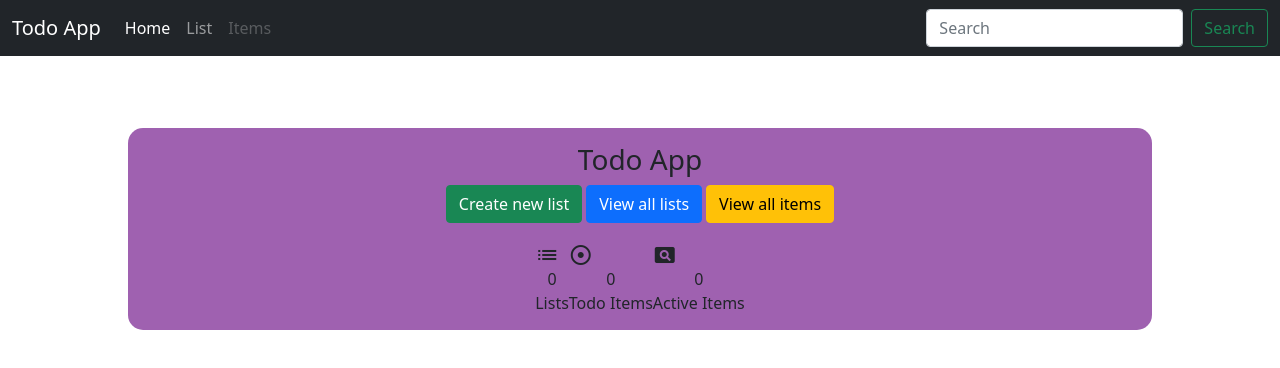
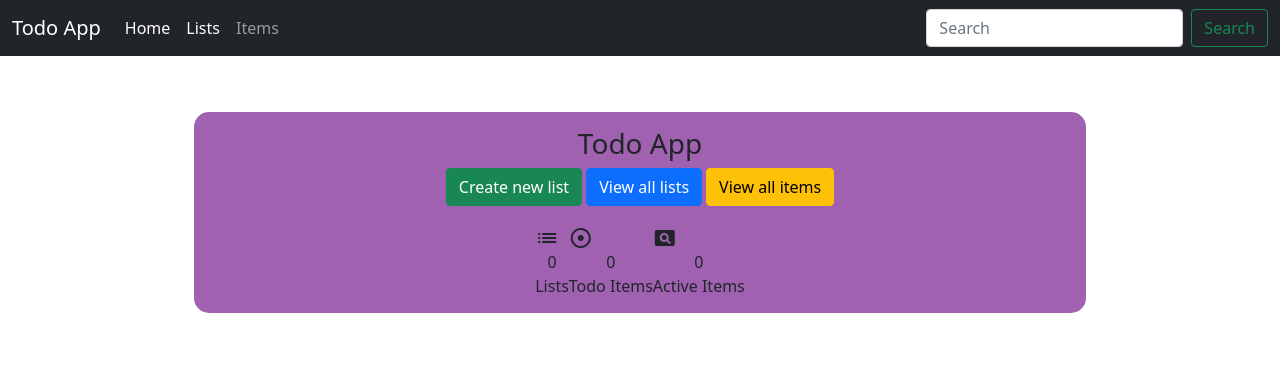
Before and after one commit to dvir-sys/IlanBenEzra, an Angular app: page /lists/1/edit in a window 1280 px wide. Before the commit this address led to /. Shown: the top 368 px of the page. Built offline with nearby package versions, Linux system fonts and the light colour scheme.

Commit message:
router etc

```diff
--- a/package.json
+++ b/package.json
@@ -11,6 +11,7 @@
   "private": true,
   "dependencies": {
     "@angular/animations": "~12.0.3",
+    "@angular/cdk": "^12.1.0",
     "@angular/common": "~12.0.3",
     "@angular/compiler": "~12.0.3",
     "@angular/core": "~12.0.3",
--- a/src/app/app-routing.module.ts
+++ b/src/app/app-routing.module.ts
@@ -1,7 +1,18 @@
 import { NgModule } from '@angular/core';
 import { RouterModule, Routes } from '@angular/router';
+import { DashboardComponent } from './dashboard/dashboard.component';
 
-const routes: Routes = [];
+
+const routes: Routes = [
+  {path: '', component: DashboardComponent},
+  {path: 'home', component: DashboardComponent},/*
+  {path: 'lists', component: ListsComponent},
+  {path: 'lists/:id', component: ListDetailComponent},
+  {path: 'lists/:id/edit', component: ListDetailComponent},
+  {path: 'items', component: ListsComponent},
+  {path: 'messages', component: MessagesComponent},*/
+  {path: '**', component: DashboardComponent, pathMatch: 'full'} //TODO: Change to Error message page!
+];
 
 @NgModule({
   imports: [RouterModule.forRoot(routes)],
--- a/src/app/app.component.html
+++ b/src/app/app.component.html
@@ -1,4 +1,6 @@
 <link href="https://cdn.jsdelivr.net/npm/bootstrap@5.0.1/dist/css/bootstrap.min.css" rel="stylesheet" integrity="sha384-+0n0xVW2eSR5OomGNYDnhzAbDsOXxcvSN1TPprVMTNDbiYZCxYbOOl7+AMvyTG2x" crossorigin="anonymous">
 <link href="https://fonts.googleapis.com/icon?family=Material+Icons" rel="stylesheet">
 <app-nav></app-nav>
-<app-dashboard></app-dashboard>
+<div class="container" style="margin-top: 100px;">
+    <router-outlet></router-outlet>
+</div>
--- a/src/app/app.component.ts
+++ b/src/app/app.component.ts
@@ -1,3 +1,4 @@
+import { HttpClient } from '@angular/common/http';
 import { Component } from '@angular/core';
 
 @Component({
@@ -6,5 +7,9 @@ import { Component } from '@angular/core';
   styleUrls: ['./app.component.css']
 })
 export class AppComponent {
-  title = 'client';
+  title = 'JB Final Project TODO list app';
+
+  constructor(){}
+//private http: HttpClient
+  ngOnInit() {}
 }
--- a/src/app/nav/nav.component.html
+++ b/src/app/nav/nav.component.html
@@ -1,20 +1,20 @@
 
 <nav class="navbar navbar-expand-md navbar-dark fixed-top bg-dark">
     <div class="container-fluid">
-      <a class="navbar-brand" href="#">Todo App</a>
+      <a class="navbar-brand" routerLink="/" routerLinkActive="active">Todo App</a>
       <button class="navbar-toggler" type="button" data-bs-toggle="collapse" data-bs-target="#navbarCollapse" aria-controls="navbarCollapse" aria-expanded="false" aria-label="Toggle navigation">
         <span class="navbar-toggler-icon"></span>
       </button>
       <div class="collapse navbar-collapse" id="navbarCollapse">
         <ul class="navbar-nav me-auto mb-2 mb-md-0">
           <li class="nav-item">
-            <a class="nav-link active" aria-current="page" href="#">Home</a>
+            <a class="nav-link" routerLink="/" routerLinkActive="active">Home</a>
           </li>
           <li class="nav-item">
-            <a class="nav-link" href="#">List</a>
+            <a class="nav-link" routerLink="/lists" routerLinkActive="active">Lists</a>
           </li>
           <li class="nav-item">
-            <a class="nav-link disabled" href="#" tabindex="-1" aria-disabled="true">Items</a>
+            <a class="nav-link" routerLink="/items" routerLinkActive="active">Items</a>
           </li>
         </ul>
         <form class="d-flex">
```
Also changed, not shown: 1 other file (tests, documents, lock files or other folders).
